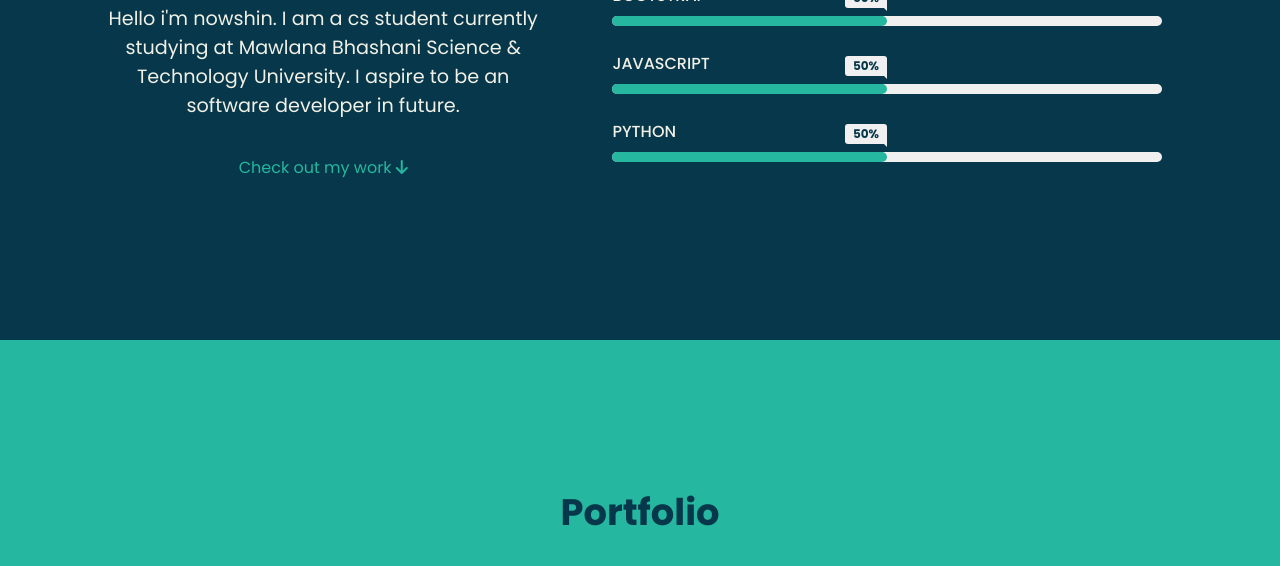
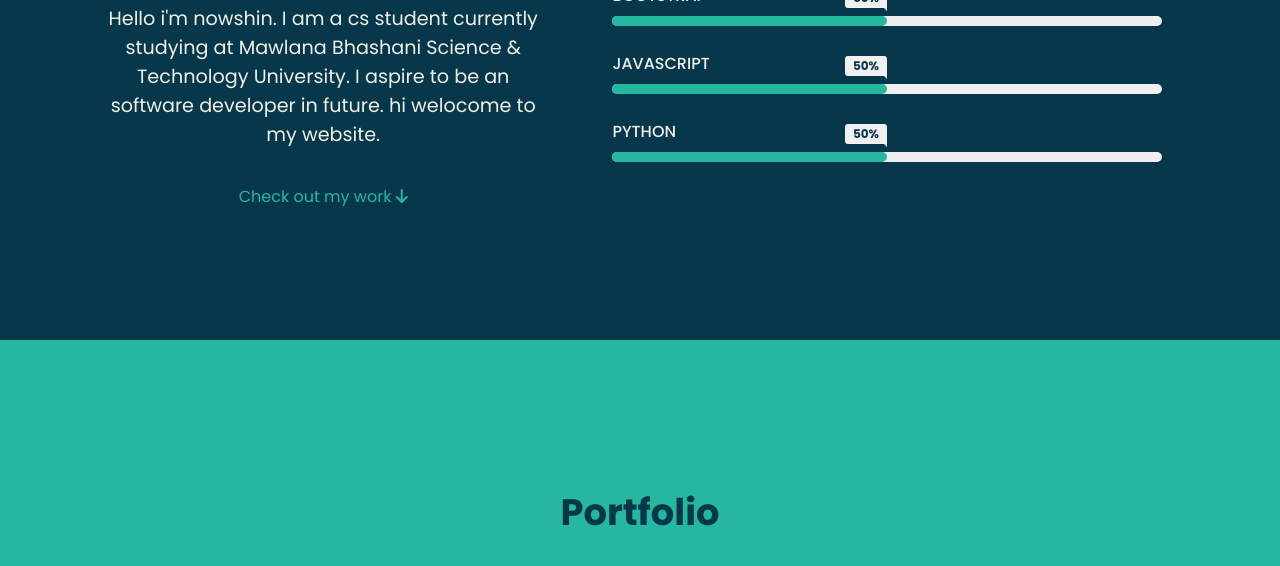
Before and after one commit to Nyctophilia58/Website-Host, a plain HTML site: page index.html in a window 1280 px wide. Shown: the part 1147-1713 px from the top of the page. Drawn offline with nearby package versions, Linux system fonts and the light colour scheme.

Commit message:
My new message

```diff
--- a/index.html
+++ b/index.html
@@ -43,7 +43,7 @@
           </div>
           <img src="https://i.postimg.cc/Hx4nChpH/fbavatar-1630400663387-6838396024049256103.png" alt="image" />
           <p>
-            Hello i'm nowshin. I am a cs student currently studying at Mawlana Bhashani Science & Technology University. I aspire to be an software developer in future.          </p>
+            Hello i'm nowshin. I am a cs student currently studying at Mawlana Bhashani Science & Technology University. I aspire to be an software developer in future.  hi welocome to my website.         </p>
           <div class="work-arrow">
             <p>
               <a href="#my-works">Check out my work <i class="fas fa-arrow-down"></i></a>
```
